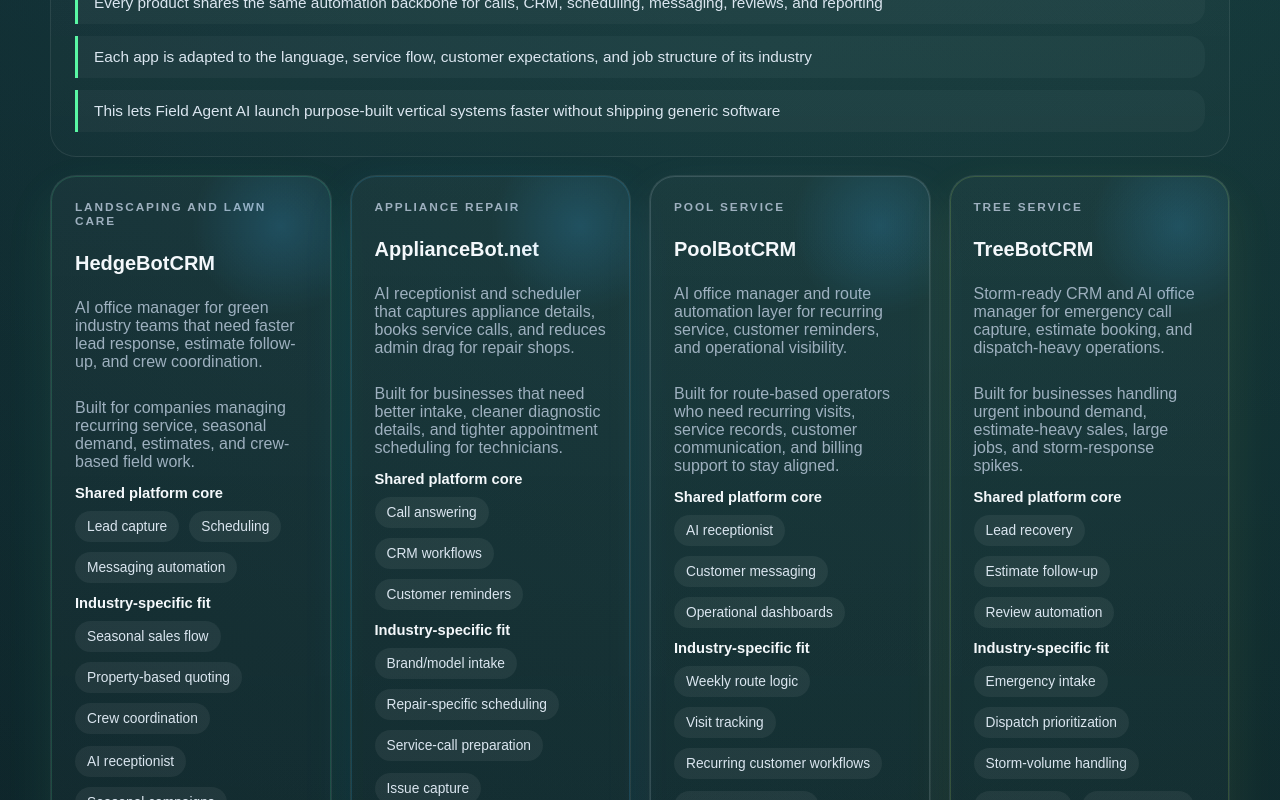
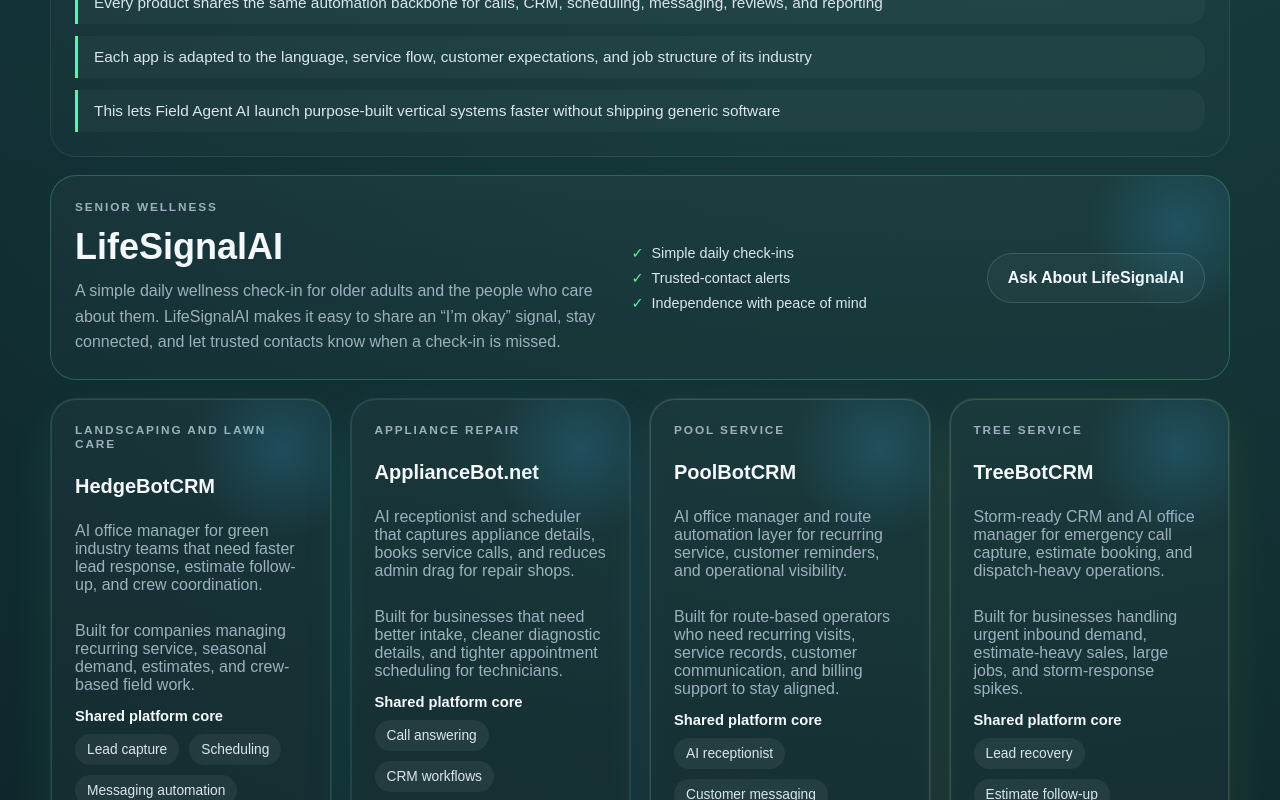
Before and after one commit to FAAISupport/field-agent-ai, a Next.js app: page / in a window 1280 px wide. Shown: the part 1860-2660 px from the top of the page. Built offline with nearby package versions, Linux system fonts and the light colour scheme.

Commit message:
Add LifeSignalAI showcase

```diff
--- a/app/globals.css
+++ b/app/globals.css
@@ -700,6 +700,43 @@
   margin-bottom: 18px;
 }
 
+.lifesignal-spotlight {
+  display: grid;
+  grid-template-columns: minmax(0, 1.45fr) minmax(220px, 0.9fr) auto;
+  align-items: center;
+  gap: 26px;
+  margin-bottom: 18px;
+  border-color: rgba(89, 247, 164, 0.26);
+}
+
+.lifesignal-spotlight h3 {
+  margin-bottom: 10px;
+  font-size: clamp(1.7rem, 3vw, 2.25rem);
+}
+
+.lifesignal-spotlight p:last-child {
+  max-width: 62ch;
+  margin-bottom: 0;
+  color: var(--muted);
+  line-height: 1.6;
+}
+
+.lifesignal-details {
+  display: grid;
+  gap: 9px;
+}
+
+.lifesignal-details span {
+  color: var(--silver);
+  font-size: 0.9rem;
+}
+
+.lifesignal-details span::before {
+  margin-right: 8px;
+  color: var(--green);
+  content: "✓";
+}
+
 .ecosystem-copy h3 {
   font-size: 1.7rem;
   line-height: 1.1;
@@ -1572,11 +1609,11 @@
 @keyframes heroVisualIn {
   from {
     opacity: 0;
-    transform: translate(-50%, calc(-50% + 14px));
+    transform: translateY(14px);
   }
   to {
     opacity: 1;
-    transform: translate(-50%, -50%);
+    transform: translateY(0);
   }
 }
 
@@ -1668,6 +1705,11 @@
     grid-template-columns: 1fr;
   }
 
+  .lifesignal-spotlight {
+    grid-template-columns: 1fr;
+    gap: 18px;
+  }
+
   h1 {
     max-width: none;
     font-size: clamp(2.8rem, 14vw, 4.2rem);
--- a/app/layout.tsx
+++ b/app/layout.tsx
@@ -5,7 +5,7 @@
   metadataBase: new URL("https://fieldagentai.com"),
   title: "Field Agent AI, LLC",
   description:
-    "Field Agent AI builds AI-powered operating systems for service businesses, including HedgeBotCRM, ApplianceBot.net, PoolBotCRM, and TreeBotCRM.",
+    "Field Agent AI builds AI-powered operating systems for service businesses and LifeSignalAI, a senior wellness check-in product.",
   openGraph: {
     title: "Field Agent AI, LLC",
     description:
--- a/app/page.tsx
+++ b/app/page.tsx
@@ -574,6 +574,27 @@
             </ul>
           </div>
         </div>
+        <article className="card lifesignal-spotlight">
+          <div className="card-glow" />
+          <div>
+            <p className="card-kicker">Senior wellness</p>
+            <h3>LifeSignalAI</h3>
+            <p>
+              A simple daily wellness check-in for older adults and the people
+              who care about them. LifeSignalAI makes it easy to share an
+              “I’m okay” signal, stay connected, and let trusted contacts know
+              when a check-in is missed.
+            </p>
+          </div>
+          <div className="lifesignal-details">
+            <span>Simple daily check-ins</span>
+            <span>Trusted-contact alerts</span>
+            <span>Independence with peace of mind</span>
+          </div>
+          <a href="#consultation" className="button button-secondary">
+            Ask About LifeSignalAI
+          </a>
+        </article>
         <div className="card-grid four-up">
           {apps.map((app) => (
             <AppShowcaseCard key={app.name} app={app} />
@@ -1040,6 +1061,7 @@
           </div>
           <div>
             <h3>Products</h3>
+            <a href="#consultation">LifeSignalAI</a>
             {apps.map((app) => (
               <a key={app.name} href="#apps">
                 {app.name}
```
